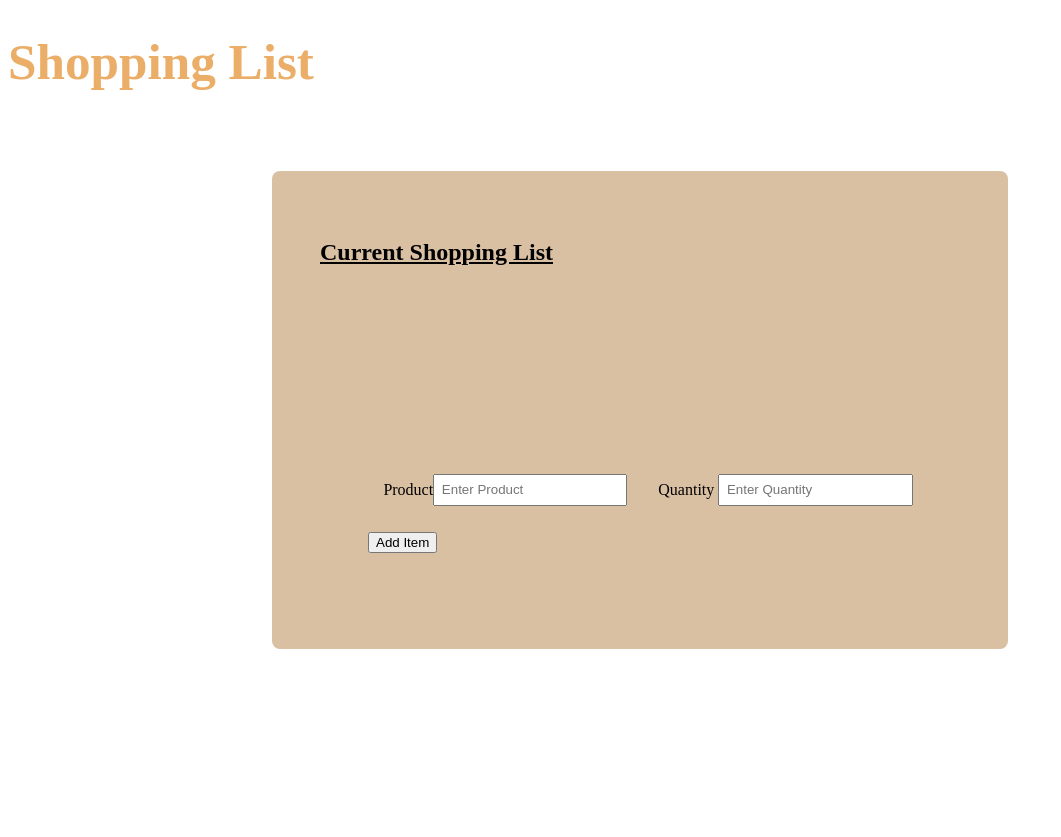
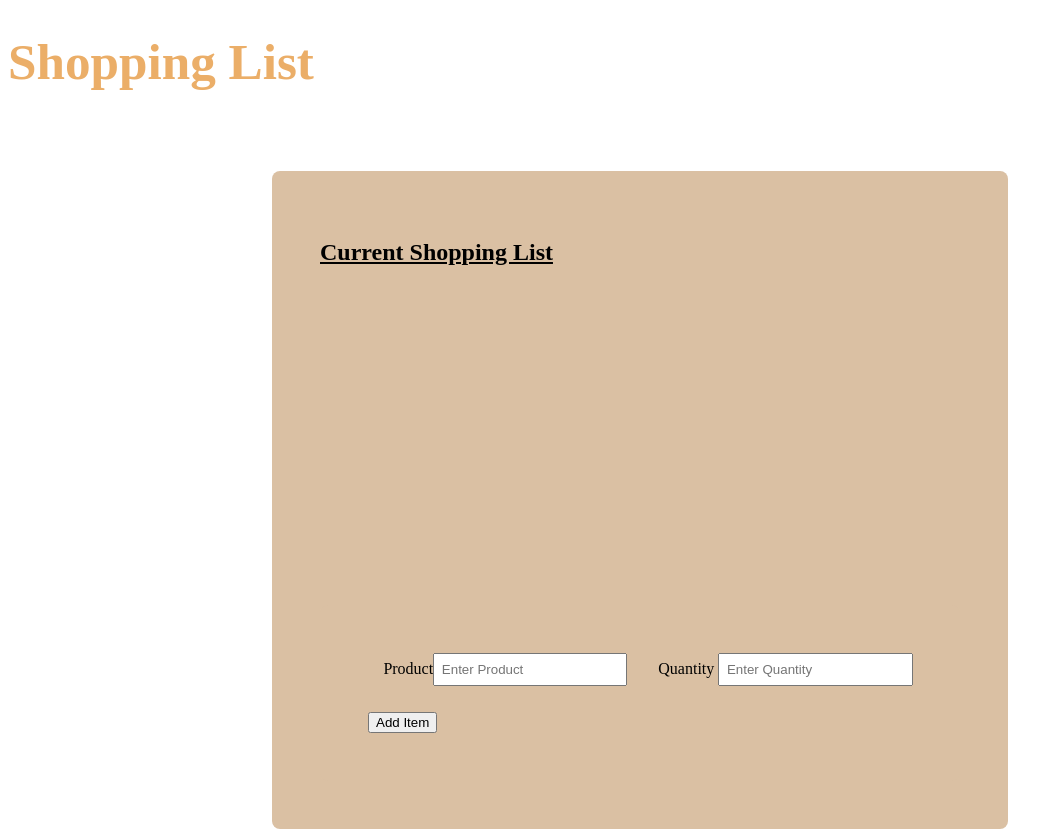
Before and after one commit to MikeCatrone/shopping-list, a React (Create React App) app: page / in a window 1280 px wide. Shown: the whole page, without its empty margins (0-1061 px from the left). Before the commit the page ends 800 px from the top, so only its background shows below. Built offline with nearby package versions, Linux system fonts and the light colour scheme.

Commit message:
Update FormHome.jsx

```diff
--- a/src/components/FormHome.jsx
+++ b/src/components/FormHome.jsx
@@ -1,3 +1,4 @@
+
 
 import { useState } from "react";
 import "./FormHome.css";
@@ -38,7 +39,7 @@ const FormHome = () => {
         <div className="listContainer">
             <h2>Current Shopping List</h2>
 
-            <ul>
+            <ul class="ul-container">
               {state2.length !== 0 ? state2.map((cur) => <li onClick={() => liHandler(cur.key)} key={cur.key}>{cur.productName} : {cur.quantity} </li>) : null}
             </ul>
 
```
